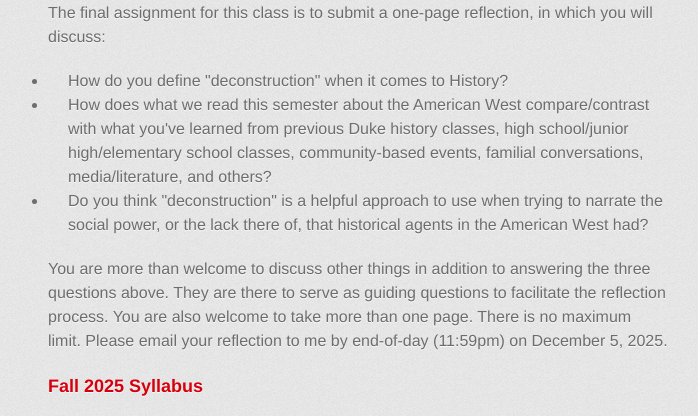
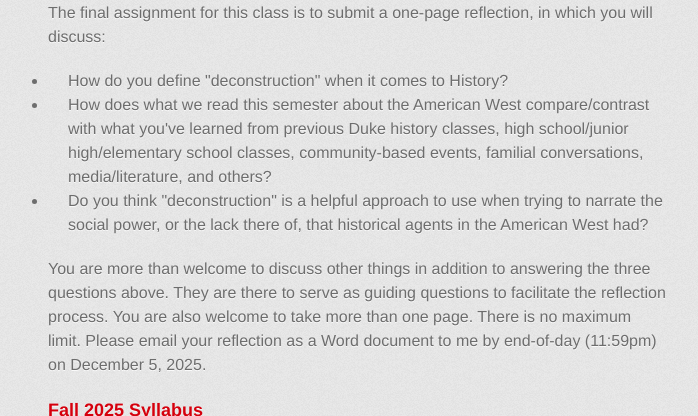
Before and after one commit to zzou21/AmericanWest, a Jekyll site: the page built from fall2025/current-semester.html, in a window 1280 px wide and 900 px high, scrolled down 1453 px, cut to the strip 0-416 px from the top of the window. Shown: the whole strip, without its empty margins (282-980 px from the left). Built offline with Jekyll 4.4.1, drawn with Linux system fonts in a browser that asks for light colours; some web fonts are replaced.

Commit message:
added final assignment rev

```diff
--- a/fall2025/current-semester.html
+++ b/fall2025/current-semester.html
@@ -196,7 +196,7 @@ permalink: /fall-2025
           <li>How does what we read this semester about the American West compare/contrast with what you've learned from previous Duke history classes, high school/junior high/elementary school classes, community-based events, familial conversations, media/literature, and others?</li>
           <li>Do you think "deconstruction" is a helpful approach to use when trying to narrate the social power, or the lack there of, that historical agents in the American West had?</li>
         </ul>
-        You are more than welcome to discuss other things in addition to answering the three questions above. They are there to serve as guiding questions to facilitate the reflection process. You are also welcome to take more than one page. There is no maximum limit. Please email your reflection to me by <i>end-of-day (11:59pm) on December 5, 2025</i>.
+        You are more than welcome to discuss other things in addition to answering the three questions above. They are there to serve as guiding questions to facilitate the reflection process. You are also welcome to take more than one page. There is no maximum limit. Please email your reflection as a Word document to me by <i>end-of-day (11:59pm) on December 5, 2025</i>.
       </p>
     </div>
 
```
